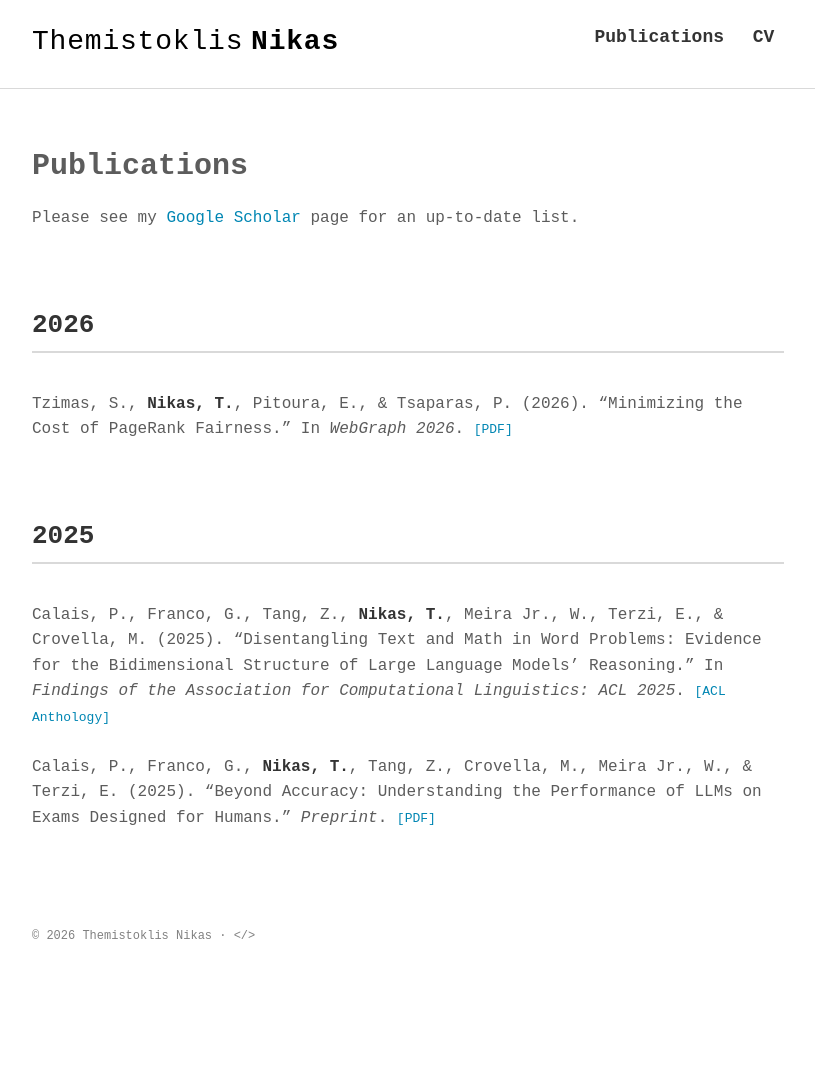
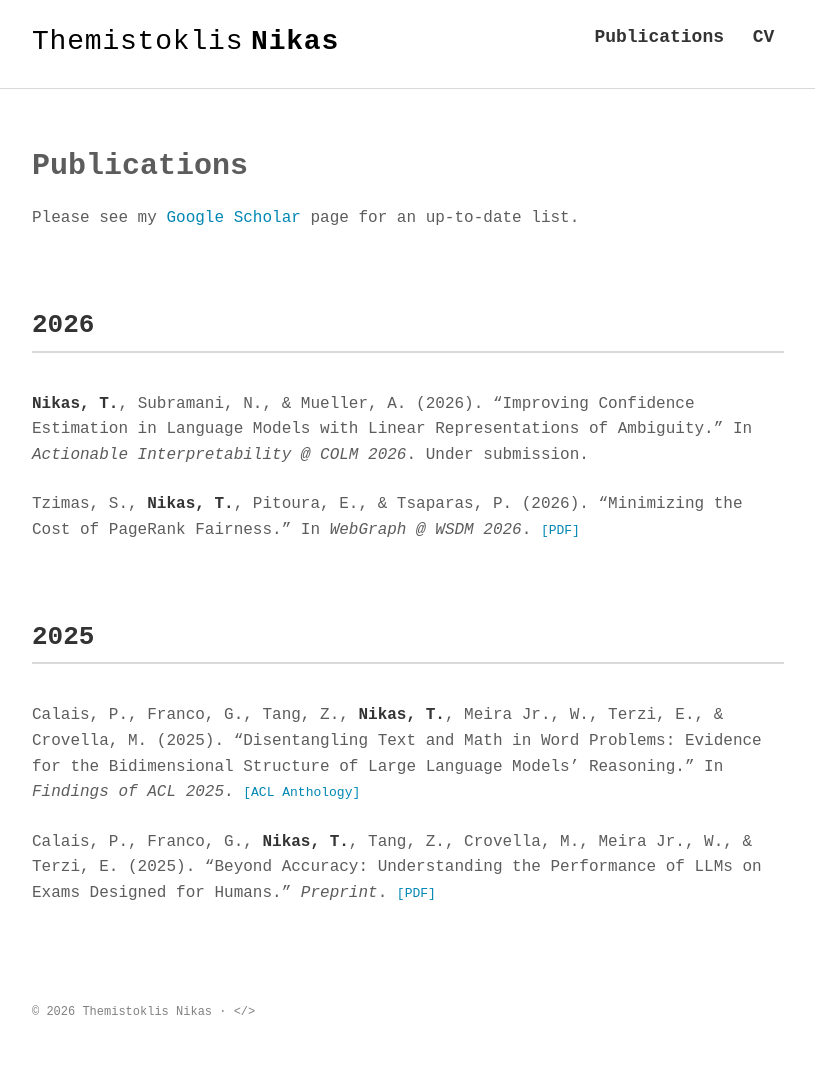
Before and after one commit to tnikas/tnikas.github.io, a Jekyll site: the page built from publications.md, in a window 1280 px wide. Shown: the whole page, without its empty margins (232-1047 px from the left). Built offline with Jekyll 4.4.1, drawn with Linux system fonts in a browser that asks for light colours; some web fonts are replaced; before the commit the page ends 993 px from its top, so only the background shows below that.

Commit message:
Publications: add COLM workshop paper; venue names match the CV
Co-Authored-By: Claude Opus 5.5 <noreply@anthropic.com>

```diff
--- a/publications.md
+++ b/publications.md
@@ -10,12 +10,14 @@ Please see my [Google Scholar](https://scholar.google.com/citations?user=dBImAjs
 
 ## 2026
 
-Tzimas, S., **Nikas, T.**, Pitoura, E., & Tsaparas, P. (2026). "Minimizing the Cost of PageRank Fairness." In *WebGraph 2026*.
+**Nikas, T.**, Subramani, N., & Mueller, A. (2026). "Improving Confidence Estimation in Language Models with Linear Representations of Ambiguity." In *Actionable Interpretability @ COLM 2026*. Under submission.
+
+Tzimas, S., **Nikas, T.**, Pitoura, E., & Tsaparas, P. (2026). "Minimizing the Cost of PageRank Fairness." In *WebGraph @ WSDM 2026*.
 [[PDF]](https://www.cs.uoi.gr/~tsap/publications/webgraph2026.pdf)
 
 ## 2025
 
-Calais, P., Franco, G., Tang, Z., **Nikas, T.**, Meira Jr., W., Terzi, E., & Crovella, M. (2025). "Disentangling Text and Math in Word Problems: Evidence for the Bidimensional Structure of Large Language Models' Reasoning." In *Findings of the Association for Computational Linguistics: ACL 2025*.
+Calais, P., Franco, G., Tang, Z., **Nikas, T.**, Meira Jr., W., Terzi, E., & Crovella, M. (2025). "Disentangling Text and Math in Word Problems: Evidence for the Bidimensional Structure of Large Language Models' Reasoning." In *Findings of ACL 2025*.
 [[ACL Anthology]](https://aclanthology.org/2025.findings-acl.656/)
 
 Calais, P., Franco, G., **Nikas, T.**, Tang, Z., Crovella, M., Meira Jr., W., & Terzi, E. (2025). "Beyond Accuracy: Understanding the Performance of LLMs on Exams Designed for Humans." *Preprint*.
```
